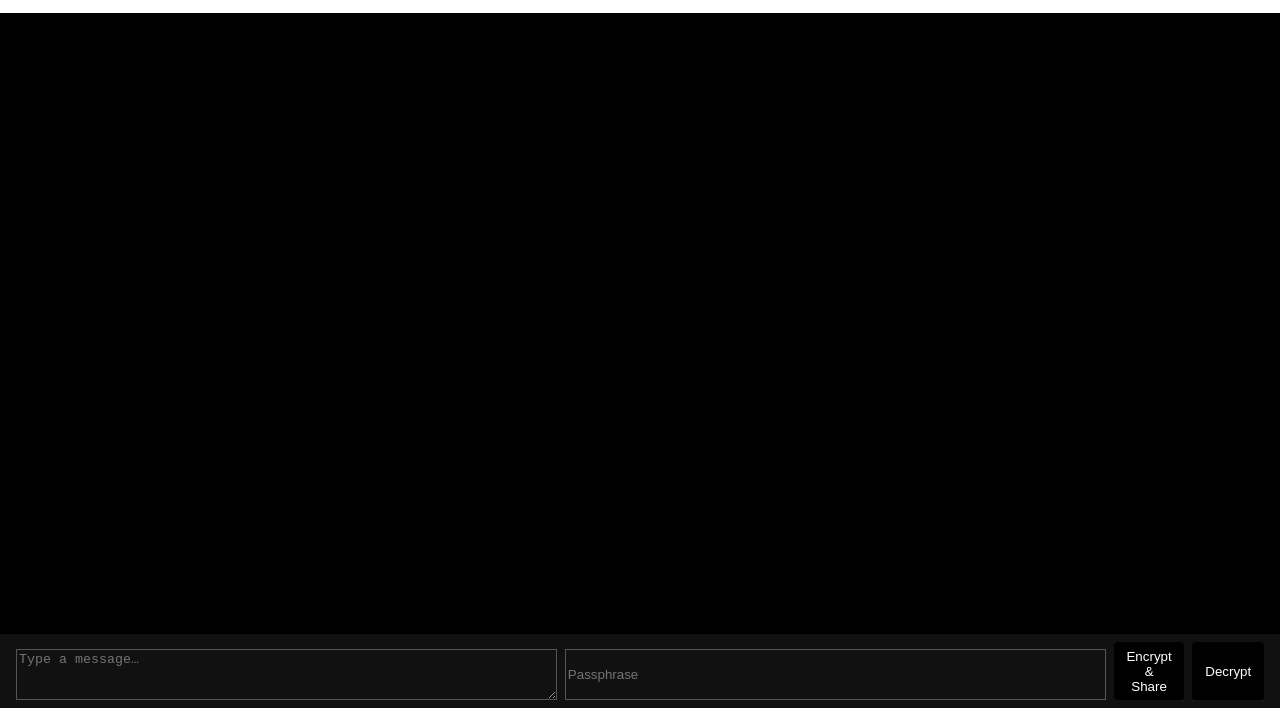
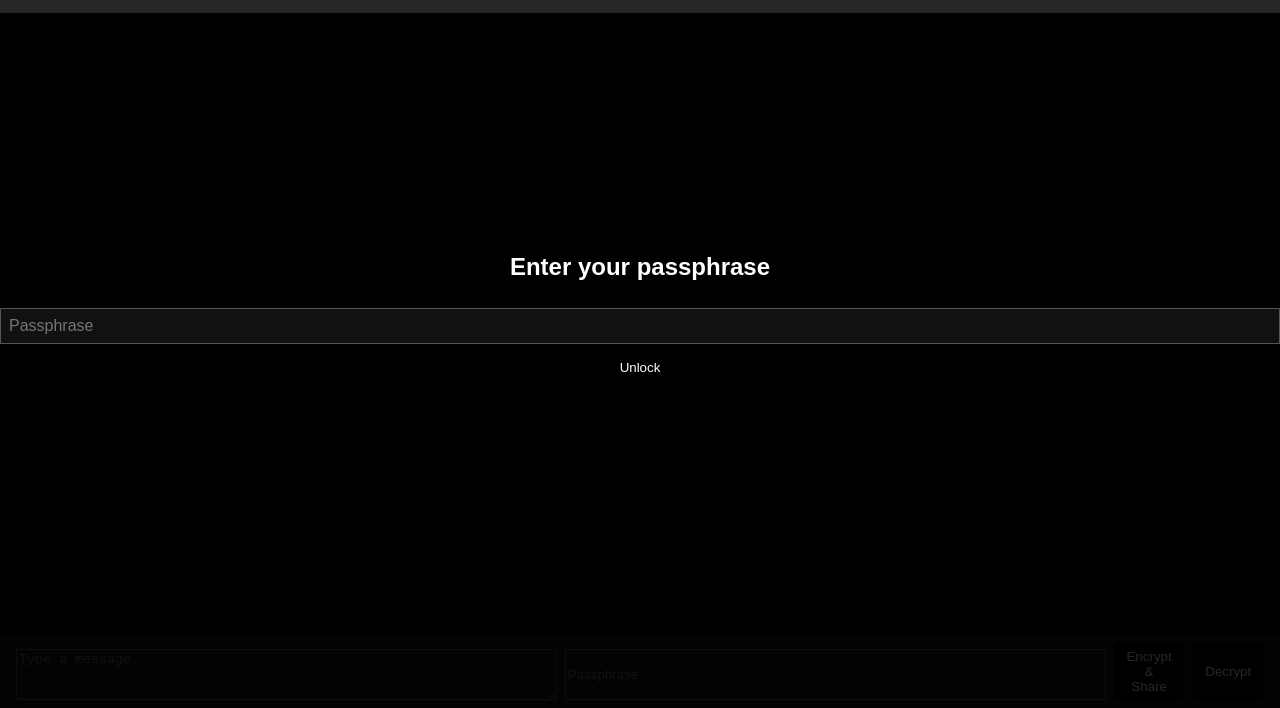
Before and after one commit to baachjs/fcc, a plain HTML site: page index.html in a window 1280 px wide. Shown: the part 92-800 px from the top of the page. Drawn offline with Linux system fonts and the light colour scheme.

Commit message:
Update index.html

```diff
--- a/index.html
+++ b/index.html
@@ -30,6 +30,16 @@
 </head>
 
 <body>
+  <!-- PASSCODE OVERLAY (hidden after successful login) -->
+<div id="loginOverlay" style="
+  position:fixed; inset:0; background:rgba(0,0,0,0.85);
+  color:#fff; display:flex; flex-direction:column;
+  justify-content:center; align-items:center; z-index:1000;">
+  <h2>Enter your passphrase</h2>
+  <input id="loginPw" type="password" placeholder="Passphrase"
+         style="padding:0.5rem; font-size:1rem; margin:0.5rem 0;">
+  <button id="loginBtn" style="padding:0.5rem 1rem;">Unlock</button>
+</div>
   <header>
     <h1>Secure Share Chat</h1>
     <button id="theme-toggle">🌙</button>
```
